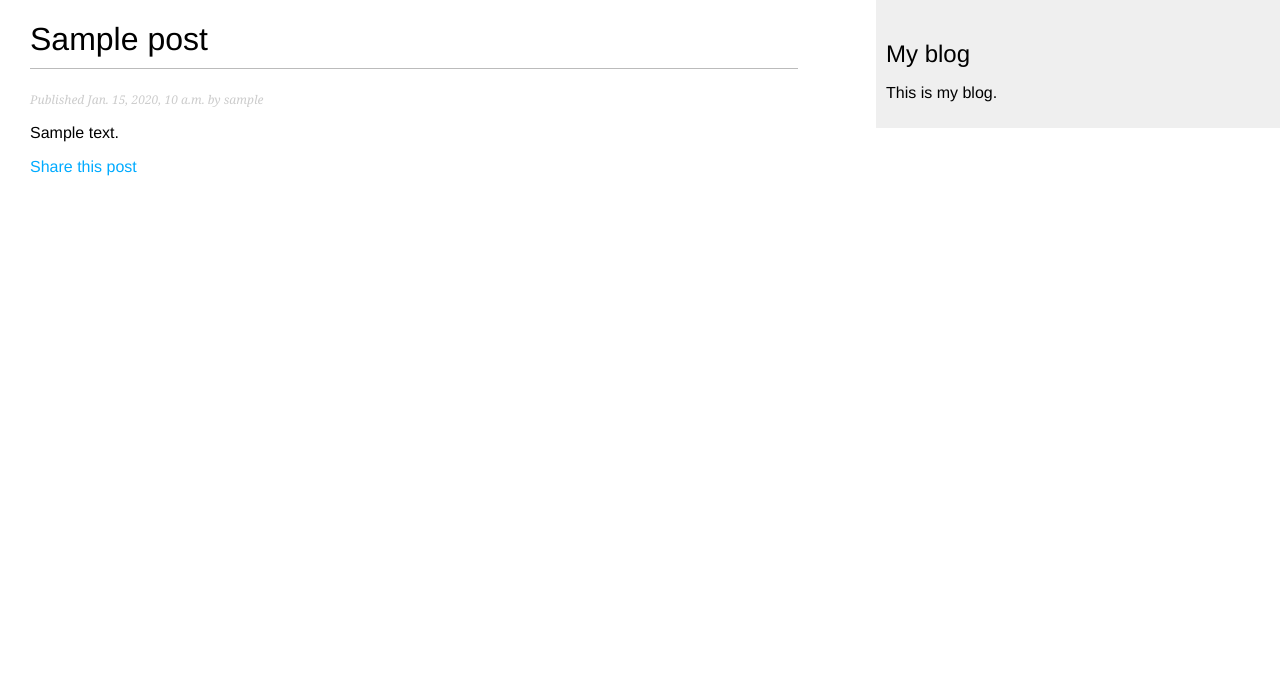
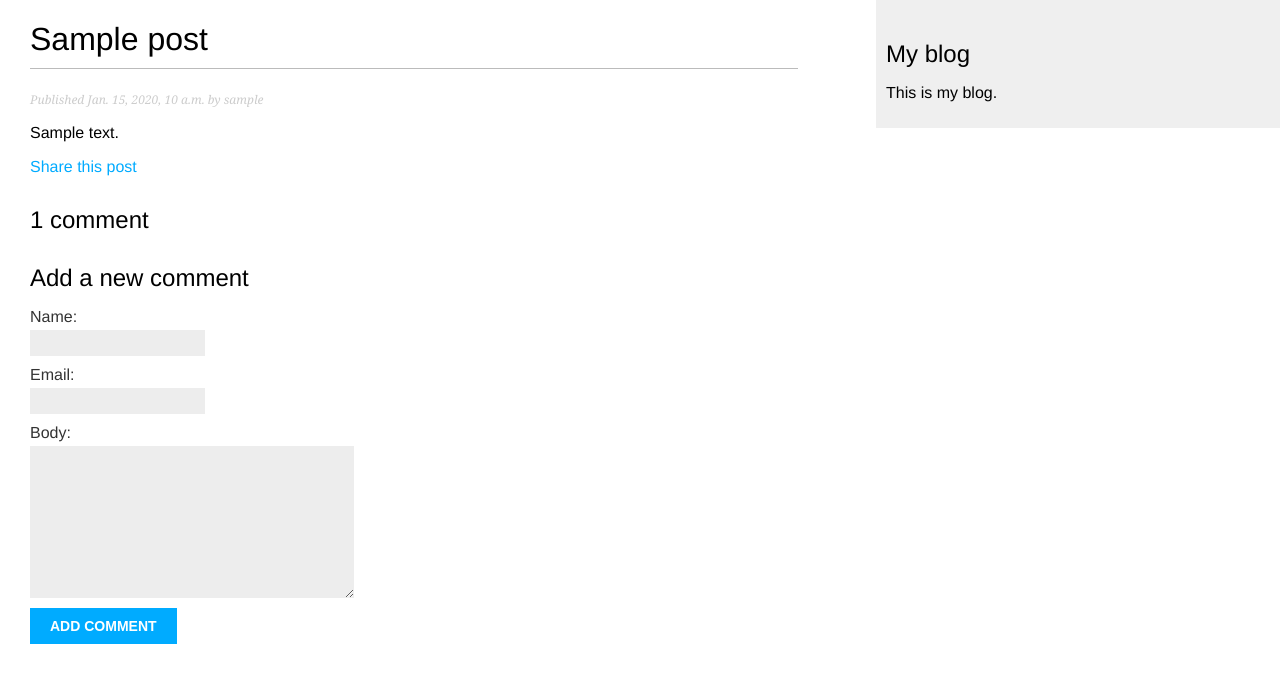
Before and after one commit to wmfinamore/mysite, a Django app: a page that uses blog/templates/blog/detail.html in a window 1280 px wide. Shown: the top 683 px of the page. Run offline with Django 3.2, Linux system fonts and the light colour scheme; tables that the repository leaves empty hold one stand-in row (values such as "Sample post").

Commit message:
Fixing a bug on get  post detail with comment form

```diff
--- a/blog/forms.py
+++ b/blog/forms.py
@@ -1,4 +1,5 @@
 from django import forms
+from .models import Comment
 
 
 class EmailPostForm(forms.Form):
@@ -7,3 +8,9 @@ class EmailPostForm(forms.Form):
     to = forms.EmailField()
     comments = forms.CharField(required=False,
                                widget=forms.Textarea)
+
+
+class CommentForm(forms.ModelForm):
+    class Meta:
+        model = Comment
+        fields = ('name', 'email', 'body')
--- a/blog/templates/blog/detail.html
+++ b/blog/templates/blog/detail.html
@@ -9,4 +9,19 @@
     <p>
         <a href="{% url 'blog:post_share' post.id %}">Share this post</a>
     </p>
+    {% with comments.count as total_comments %}
+        <h2>
+            {{ total_comments }} comment {{ total_comments|pluralize }}
+        </h2>
+    {% endwith %}
+    {% if new_comment %}
+        <h2> Your comment has been added</h2>
+    {% else %}
+        <h2>Add a new comment</h2>
+        <form method="post">
+            {{ comment_form.as_p }}
+            {% csrf_token %}
+            <p><input type="submit" value="Add comment"></p>
+        </form>
+    {% endif %}
 {% endblock %}
--- a/blog/views.py
+++ b/blog/views.py
@@ -1,7 +1,7 @@
 from django.shortcuts import render, get_object_or_404
-from .models import Post
+from .models import Post, Comment
 from django.views.generic import ListView
-from .forms import EmailPostForm
+from .forms import EmailPostForm, CommentForm
 from django.core.mail import send_mail
 
 
@@ -18,9 +18,28 @@ def post_detail(request, year, month, day, post):
                              publish__year=year,
                              publish__month=month,
                              publish__day=day)
+    # List of active comments for this post
+    comments = post.comments.filter(active=True)
+    new_comment = None
+    if request.method == 'POST':
+        # A comment was posted
+        comment_form = CommentForm(data=request.POST)
+        if comment_form.is_valid():
+            # Create comment object but don't save to database yet
+            new_comment = comment_form.save(commit=False)
+            # Assign the current post to the comment
+            new_comment.post = post
+            # Save the comment to the database
+            new_comment.save()
+    else:
+        comment_form = CommentForm()
     return render(request,
                   'blog/detail.html',
-                  {'post': post})
+                  {'post': post,
+                   'comments': comments,
+                   'new_comment': new_comment,
+                   'comment_form': comment_form}
+                  )
 
 
 def post_share(request, post_id):
```
